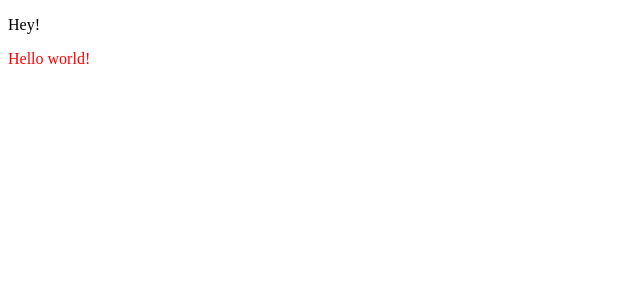
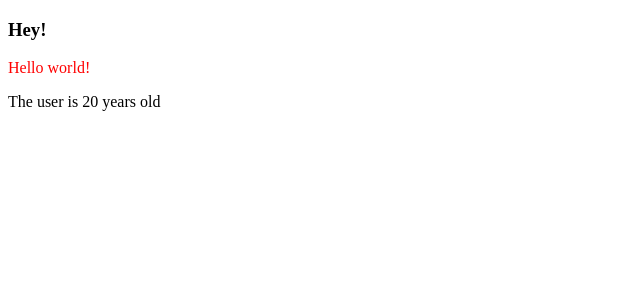
Before and after one commit to signalaero/vue-mastery-udemy-course, a Vue app: page / in a window 1280 px wide. Shown: the top 300 px of the page, without its empty margins (0-640 px from the left). Built offline with nearby package versions, Linux system fonts and the light colour scheme.

Commit message:
update 66 - props

```diff
--- a/src/App.vue
+++ b/src/App.vue
@@ -1,15 +1,23 @@
 <template>
-  <p>Hey!</p>
+  <h3>Hey!</h3>
   <greeting></greeting>
+  <user :age="age"></user>
 </template>
 
 <script>
 import Greeting from "./components/Greeting.vue";
+import User from "./components/User.vue";
 
   export default {
       name: "App",
       components: {
         Greeting,
+        User
       },
+      data () {
+        return {
+          age: 20
+        }
+      }
  };
 </script>
--- /dev/null
+++ b/src/components/User.vue
@@ -0,0 +1,10 @@
+<template>
+  <p>The user is {{ age }} years old</p>
+</template>
+
+<script>
+export default {
+    name: "User-Example",
+    props: ["age"]
+}
+</script>
```
